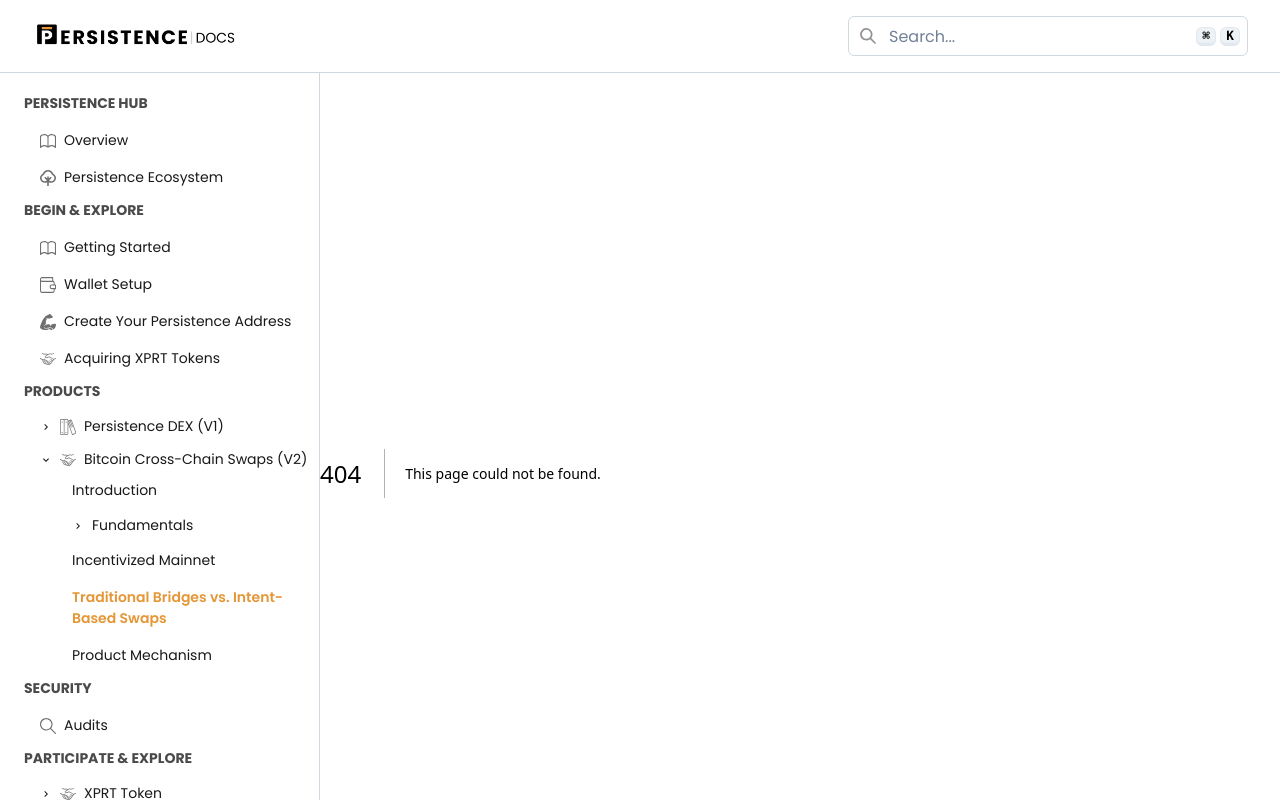
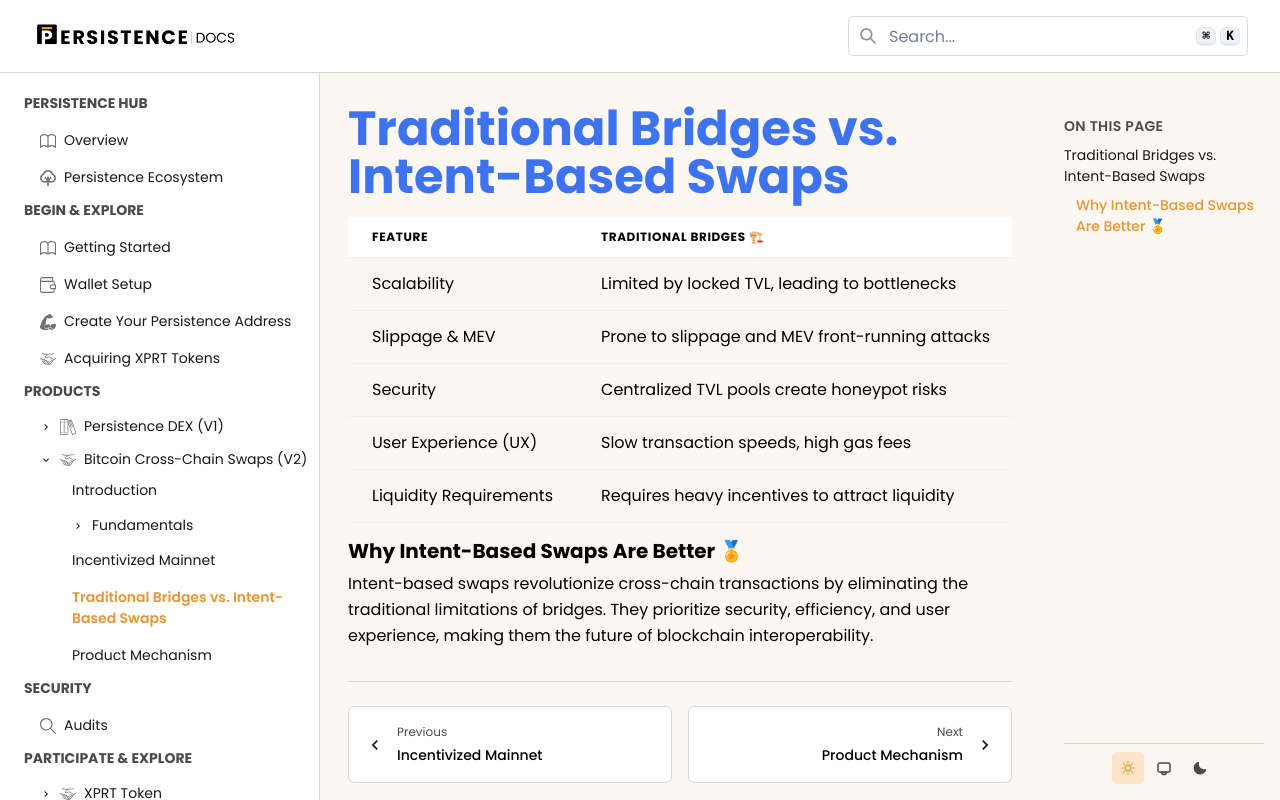
Before and after one commit to persistenceOne/persistence-docs, a Next.js app: page /products/bitcoin-cross-chain-swaps-v2/traditional-bridges-vs-intent-based-swaps in a window 1280 px wide. Before the commit this address had no page. Built offline with nearby package versions, Linux system fonts and the light colour scheme.

Commit message:
sanity fixes

```diff
--- /dev/null
+++ b/app/products/bitcoin-cross-chain-swaps-v2/traditional-bridges-vs-intent-based-swaps/layout.tsx
@@ -0,0 +1,10 @@
+import { ReactNode } from 'react'
+
+export const metadata = {
+  title: 'Traditional Bridges Vs. Intent Based Swaps | Persistence Docs',
+  description: 'Documentation for Persistence One ecosystem',
+}
+
+export default function Layout({ children }: { children: ReactNode }) {
+  return <>{children}</>
+}
--- /dev/null
+++ b/app/products/bitcoin-cross-chain-swaps-v2/traditional-bridges-vs-intent-based-swaps/page.tsx
@@ -0,0 +1,60 @@
+'use client'
+import { useColorMode } from '@chakra-ui/react'
+
+import { useState, useEffect } from 'react'
+import { usePathname } from 'next/navigation'
+import {Box, Container, Heading as ChakraHeading, Text, Link} from '@chakra-ui/react'
+import NextLink from 'next/link'
+import { MarkdownContent } from '@/components/MarkdownContent'
+import { TableOfContents } from '@/components/TableOfContents'
+import { PageNavigation } from '@/components/PageNavigation'
+import { extractHeadings, HeadingItem } from '@/lib/extractHeadings'
+import colors from '@/theme/colors'
+
+export default function Page() {
+  const { colorMode } = useColorMode()
+  const themeColors = colors[colorMode as 'light' | 'dark']
+  const content = `# Traditional Bridges vs. Intent-Based Swaps
+
+| Feature                  | Traditional Bridges 🏗️                         | Intent-Based Swaps ⚡                                      |
+| ------------------------ | ----------------------------------------------- | --------------------------------------------------------- |
+| Scalability              | Limited by locked TVL, leading to bottlenecks   | Access to a global liquidity network, infinitely scalable |
+| Slippage & MEV           | Prone to slippage and MEV front-running attacks | Zero slippage, immune to MEV exploitation                 |
+| Security                 | Centralized TVL pools create honeypot risks     | No locked TVL, minimizing security vulnerabilities        |
+| User Experience (UX)     | Slow transaction speeds, high gas fees          | Ultra-fast swaps, no wait for network finality            |
+| Liquidity Requirements   | Requires heavy incentives to attract liquidity  | No need for liquidity bootstrapping or incentives         |
+
+### Why Intent-Based Swaps Are Better 🏅
+
+Intent-based swaps revolutionize cross-chain transactions by eliminating the traditional limitations of bridges. They prioritize security, efficiency, and user experience, making them the future of blockchain interoperability.
+
+`
+  const hideFirstHeading = true
+  const pathname = usePathname()
+  const [headings, setHeadings] = useState<HeadingItem[]>([])
+
+  useEffect(() => {
+    const extracted = extractHeadings(content)
+    setHeadings(extracted)
+  }, [content])
+
+
+  return (
+        <Box display="flex" flex="1" overflow="hidden" flexDirection={{ base: "column", xl: "row" }}>
+          <Box flex="1" bg={themeColors.body.bg} overflowY="auto" overflowX="hidden" data-scroll-container>
+          <Container maxW="5xl" py={{ base: 4, md: 8 }} px={{ base: 4, md: 7 }}>
+          {hideFirstHeading && (
+            <Link as={NextLink} href={pathname} _hover={{ textDecoration: 'none' }}><ChakraHeading as="h1" size={{ base: "xl", md: "2xl" }} mb={4}>
+              Traditional Bridges vs. Intent-Based Swaps
+            </ChakraHeading></Link>
+          )}
+
+          <MarkdownContent content={content} hideFirstHeading={hideFirstHeading} />
+
+              <PageNavigation />
+            </Container>
+          </Box>
+          <TableOfContents headings={headings} />
+        </Box>
+      )
+}
```
